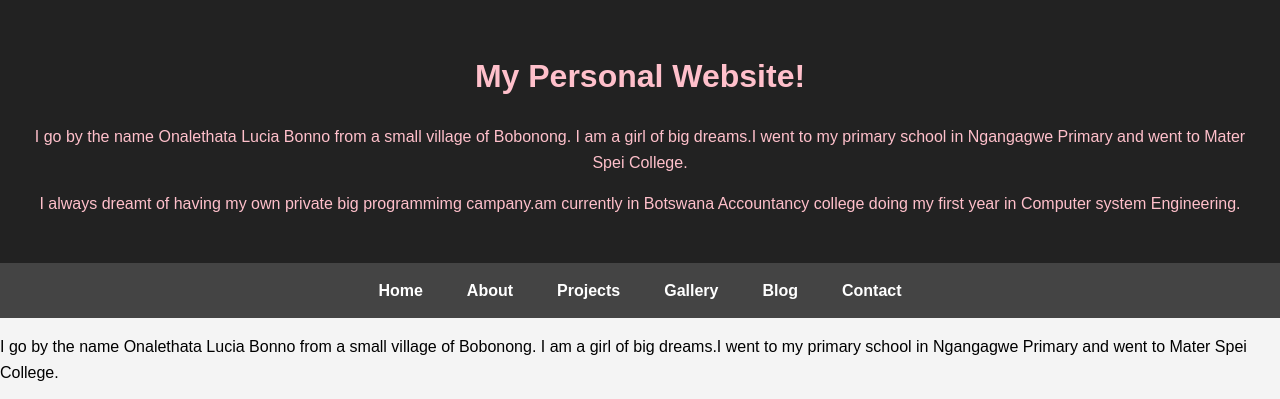
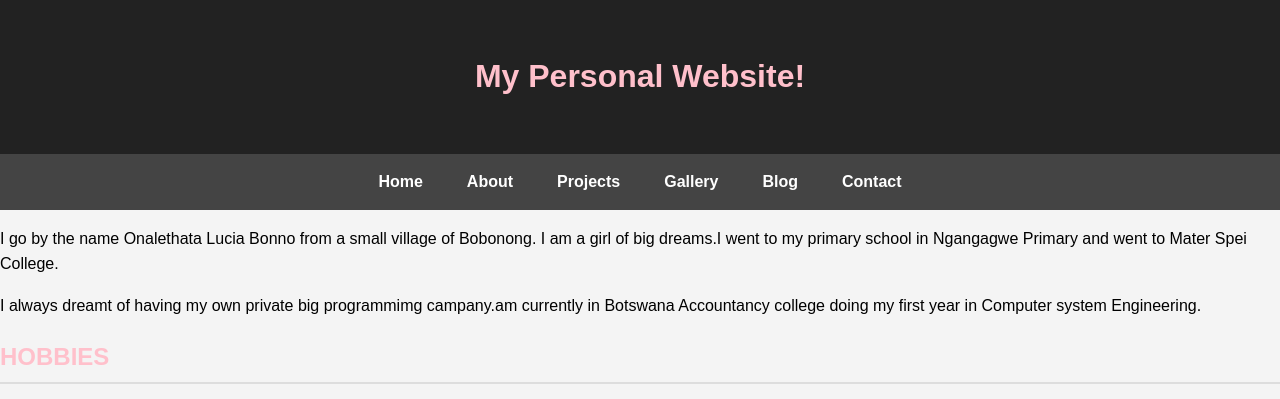
Before and after one commit to Lucia365/My-personal-website-, a plain HTML site: page index.html in a window 1280 px wide. Shown: the top 399 px of the page. Drawn offline with Linux system fonts and the light colour scheme.

Commit message:
Update index.html

```diff
--- a/index.html
+++ b/index.html
@@ -9,8 +9,6 @@
 </head>
      <header>
     <h1>My Personal Website!</h1>
-    <p>I go by the name Onalethata Lucia Bonno from a small village of Bobonong. I am a girl of big dreams.I went to my primary school in Ngangagwe Primary and went to Mater Spei College. </p>
-     <p>I always dreamt of having my own private big programmimg campany.am currently in Botswana Accountancy college doing my first year in Computer system Engineering.</p>
      </header>
 <nav>
 
```
